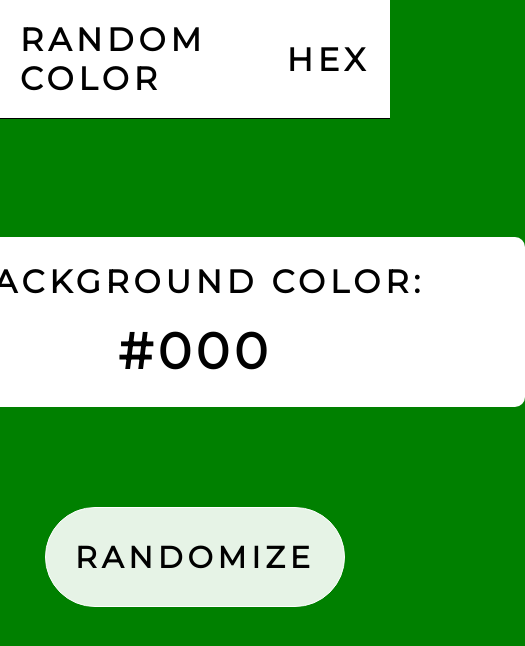
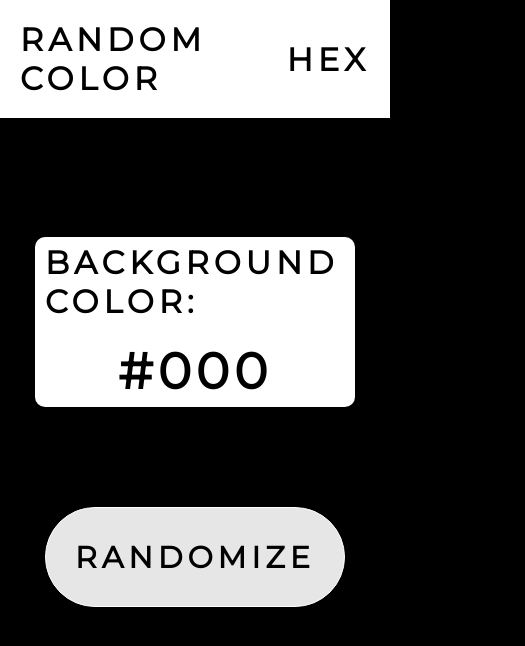
Before and after one commit to KieranRocha/RandomColor, a plain HTML site: page index.html in a window 390 px wide. Shown: the whole page, 525 px wide, since content can reach past the window. Drawn offline with Linux system fonts and the light colour scheme.

Commit message:
Update styles.css

```diff
--- a/styles.css
+++ b/styles.css
@@ -9,7 +9,7 @@
 
 .bgColor {
 
-    background-color: green;
+    background-color: black;
 
 
 
@@ -85,6 +85,6 @@
 
 @media (max-width: 640px) {
     .text {
-        max-width: 640px;
+        max-width: 300px;
     }
 }
```
